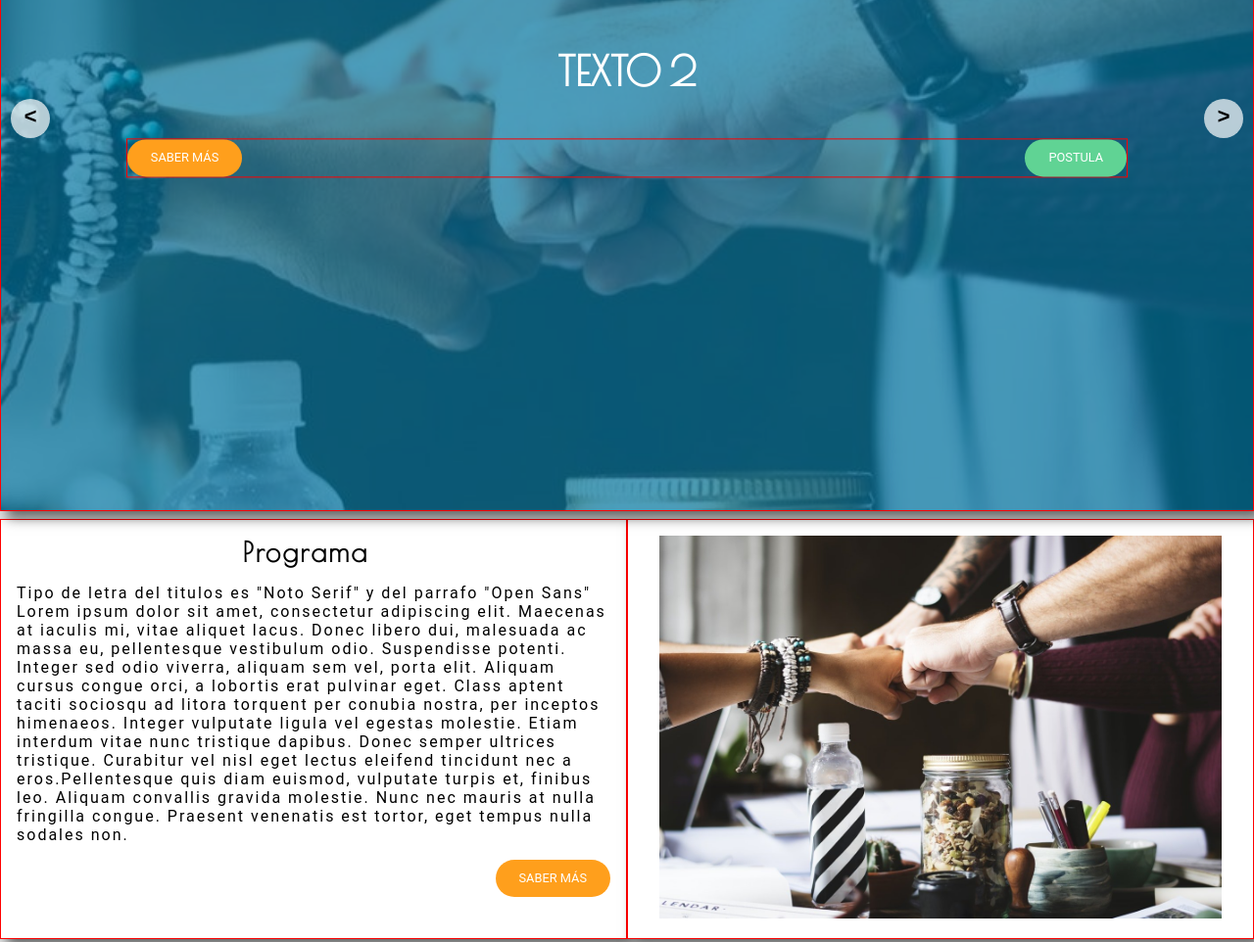
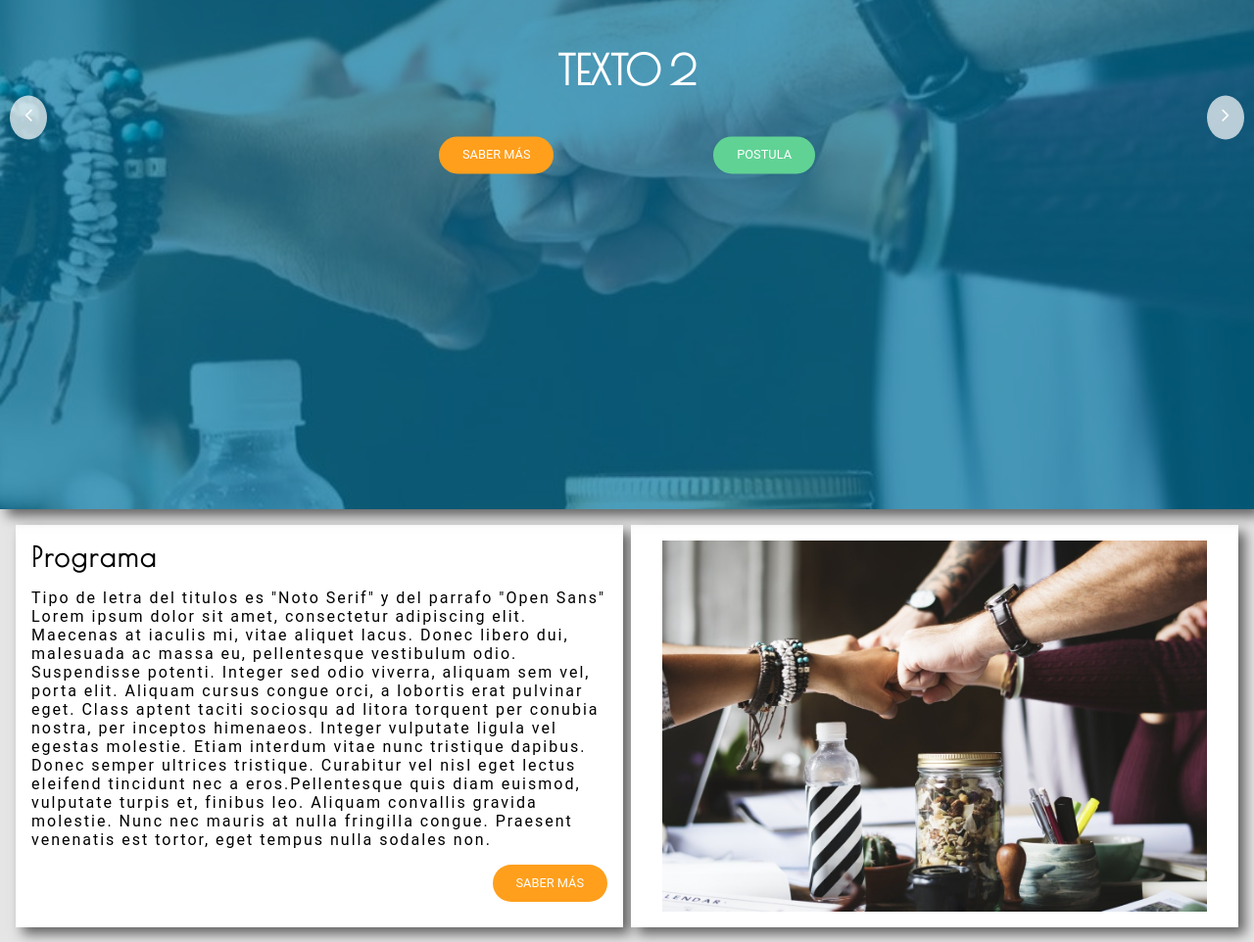
Before and after one commit to EsferaDigital/innova, a plain HTML site: page public/index.html in a window 1280 px wide. Shown: the part 280-1242 px from the top of the page at 98% size. Drawn offline with nearby package versions, Linux system fonts and the light colour scheme.

Commit message:
termine toda la web, sólo falta animaciones y detalles de modales

```diff
--- a/public/index.html
+++ b/public/index.html
@@ -38,20 +38,22 @@
               <div class="botones"><a class="boton1" href="#">Saber más</a><a class="boton2" href="#">Postula</a></div>
             </section>
           </div>
-          <div class="btn-prev" id="btn-prev">&#60;</div>
-          <div class="btn-next" id="btn-next">&#62;</div>
+          <div class="btn-prev icon-angle-left" id="btn-prev"></div>
+          <div class="btn-next icon-angle-right" id="btn-next"></div>
         </div>
         <main class="c-main">
-          <section class="c-programa l-container-item" id="programa">
+          <section class="c-programa" id="programa">
             <article class="c-programa-item">
               <h2 class="c-programa-title">Programa</h2>
               <p class="c-programa-text">Tipo de letra del titulos es "Noto Serif" y del parrafo "Open Sans" Lorem ipsum dolor sit amet, consectetur adipiscing elit. Maecenas at iaculis mi, vitae aliquet lacus. Donec libero dui, malesuada ac massa eu, pellentesque vestibulum odio. Suspendisse potenti. Integer sed odio viverra, aliquam sem vel, porta elit. Aliquam cursus congue orci, a lobortis erat pulvinar eget. Class aptent taciti sociosqu ad litora torquent per conubia nostra, per inceptos himenaeos. Integer vulputate ligula vel egestas molestie. Etiam interdum vitae nunc tristique dapibus. Donec semper ultrices tristique. Curabitur vel nisl eget lectus eleifend tincidunt nec a eros.Pellentesque quis diam euismod, vulputate turpis et, finibus leo. Aliquam convallis gravida molestie. Nunc nec mauris at nulla fringilla congue. Praesent venenatis est tortor, eget tempus nulla sodales non.</p>
               <div class="c-programa-button boton1" id="oculto">Saber más</div>
             </article>
-            <div class="c-programa-item"><img class="c-programa-img" src="img/programa.jpg" alt="programa"/></div>
+            <div class="c-programa-item">
+              <div class="c-programa-img"><img src="img/programa.jpg" alt="programa"/></div>
+            </div>
           </section>
           <section class="capa c-programa" id="oculto">
-            <article class="c-programa-item">
+            <article>
               <h2 class="c-programa-title">Oculto</h2>
               <p class="c-programa-text">Lorem ipsum dolor sit amet, consectetur adipiscing elit. Maecenas at iaculis mi, vitae aliquet lacus. Donec libero dui, malesuada ac massa eu, pellentesque vestibulum odio. Suspendisse potenti. Integer sed odio viverra, aliquam sem vel, porta elit. Aliquam cursus congue orci, a lobortis erat pulvinar eget. Class aptent taciti sociosqu ad litora torquent per conubia nostra, per inceptos himenaeos. Integer vulputate ligula vel egestas molestie. Etiam interdum vitae nunc tristique dapibus. Donec semper ultrices tristique. Curabitur vel nisl eget lectus eleifend tincidunt nec a eros.Pellentesque quis diam euismod, vulputate turpis et, finibus leo. Aliquam convallis gravida molestie. Nunc nec mauris at nulla fringilla congue. Praesent venenatis est tortor, eget tempus nulla sodales non.</p>
             </article>
--- a/src/pug/componentes/oculto.pug
+++ b/src/pug/componentes/oculto.pug
@@ -1,5 +1,5 @@
 section#oculto.capa.c-programa
-	article.c-programa-item
+	article
 		h2.c-programa-title Oculto
 		p.c-programa-text Lorem ipsum dolor sit amet, consectetur adipiscing elit. Maecenas at iaculis mi, vitae aliquet lacus. Donec libero dui, malesuada ac massa eu, pellentesque vestibulum odio. Suspendisse potenti. Integer sed odio viverra, aliquam sem vel, porta elit. Aliquam cursus congue orci, a lobortis erat pulvinar eget. Class aptent taciti sociosqu ad litora torquent per conubia nostra, per inceptos himenaeos. Integer vulputate ligula vel egestas molestie. Etiam interdum vitae nunc tristique dapibus. Donec semper ultrices tristique. Curabitur vel nisl eget lectus eleifend tincidunt nec a eros.Pellentesque quis diam euismod, vulputate turpis et, finibus leo. Aliquam convallis gravida molestie. Nunc nec mauris at nulla fringilla congue. Praesent venenatis est tortor, eget tempus nulla sodales non.
 	.c-programa-item
--- a/src/pug/componentes/programa.pug
+++ b/src/pug/componentes/programa.pug
@@ -1,7 +1,8 @@
-section#programa.c-programa.l-container-item
+section#programa.c-programa
 	article.c-programa-item
 		h2.c-programa-title Programa
 		p.c-programa-text Tipo de letra del titulos es "Noto Serif" y del parrafo "Open Sans" Lorem ipsum dolor sit amet, consectetur adipiscing elit. Maecenas at iaculis mi, vitae aliquet lacus. Donec libero dui, malesuada ac massa eu, pellentesque vestibulum odio. Suspendisse potenti. Integer sed odio viverra, aliquam sem vel, porta elit. Aliquam cursus congue orci, a lobortis erat pulvinar eget. Class aptent taciti sociosqu ad litora torquent per conubia nostra, per inceptos himenaeos. Integer vulputate ligula vel egestas molestie. Etiam interdum vitae nunc tristique dapibus. Donec semper ultrices tristique. Curabitur vel nisl eget lectus eleifend tincidunt nec a eros.Pellentesque quis diam euismod, vulputate turpis et, finibus leo. Aliquam convallis gravida molestie. Nunc nec mauris at nulla fringilla congue. Praesent venenatis est tortor, eget tempus nulla sodales non.
 		#oculto.c-programa-button.boton1 Saber más
 	.c-programa-item
-		img(src="img/programa.jpg", alt="programa").c-programa-img
+		.c-programa-img
+			img(src="img/programa.jpg", alt="programa")
--- a/src/pug/componentes/slider.pug
+++ b/src/pug/componentes/slider.pug
@@ -15,5 +15,5 @@
 			.botones
 				a(href="#").boton1 Saber más
 				a(href="#").boton2 Postula
-	#btn-prev.btn-prev &#60;
-	#btn-next.btn-next &#62;
+	#btn-prev.btn-prev.icon-angle-left
+	#btn-next.btn-next.icon-angle-right
--- a/src/scss/componentes/colaboradores.scss
+++ b/src/scss/componentes/colaboradores.scss
@@ -21,12 +21,13 @@
 		font-family: $secondary-font;
 		box-shadow: $shadow-flat;
 		background-color: color(bg-item);
-		border: 1px solid red;
+		//border: 1px solid green;
 		@include mq($medium){
-			width: 50%;
+			width: 48%;
+			margin-right: $gutter-item;
 		}
 		@include mq($large){
-			width: 25%;
+			width: 22%;
 		}
 	}
 	&-icon{
--- a/src/scss/componentes/desafio.scss
+++ b/src/scss/componentes/desafio.scss
@@ -1,10 +1,25 @@
 .c-desafio{
 	position: relative;
 	width: 100%;
-	//padding: $gutter;
-	height: 87rem;
+	//desde 320px de vw;
+	height: 93rem;
 	margin: $gutter-item auto $gutter 0;
 	background-color: color(bg);
+	@include mq($movil1){
+		height: 87rem;
+	}
+	@include mq($movil2){
+		height: 84rem;
+	}
+	@include mq($small){
+		height: 83rem;
+	}
+	@include mq($medium){
+		height: 50rem;
+	}
+	@include mq($large){
+		height: 31rem;
+	}
 	&-banner{
 		width: 100%;
 		position: relative;
@@ -43,7 +58,13 @@
 	background-color: transparent;
 	justify-content: space-around;
 	padding: $gutter;
-	border: 1px solid red;
+	//border: 1px solid red;
+	@include mq($medium){
+		top: 10%;
+	}
+	@include mq($large){
+		top: 12%;
+	}
 	&-item{
 		@include i-wrap;
 		width: 97%;
@@ -64,8 +85,17 @@
 			padding: $gutter;
 		}
 	}
+	&-item:nth-child(even){
+		margin-right: 0;
+		@include mq($large){
+			margin-right: $gutter-item;
+		}
+	}
 	&-item:last-child{
 		margin-right: 0;
+		@include mq($large){
+			margin-right: 0;
+		}
 	}
 	&-item:hover{
 		box-shadow: $shadow-flat;
@@ -93,7 +123,7 @@
 	bottom: 0;
 	background-color: color(bg-item);
 	box-shadow: $shadow-flat;
-	border: 1px solid red;
+	//border: 1px solid red;
 	&-title{
 		@include i-wrap;
 		width: 100%;
--- a/src/scss/componentes/footer.scss
+++ b/src/scss/componentes/footer.scss
@@ -17,6 +17,9 @@
 			text-align: center;
 			color: white;
 			opacity: .5;
+			@include mq($large){
+				font-size: 1.5rem;
+			}
 			&:hover{
 				opacity: 1;
 			}
--- a/src/scss/componentes/header.scss
+++ b/src/scss/componentes/header.scss
@@ -6,18 +6,29 @@
 	justify-content: space-between;
 	z-index: z-index(capa10);
 	padding: $gutter;
-	border: 1px solid red;
 	transition: all .4s ease;
 	opacity: .8;
 	&-logo{
 		width: 20vw;
 		height: auto;
 		padding: 0 $gutter;
-		border: 1px solid yellow;
+		@include mq($movil1){
+			width: 15vw;
+		}
+		@include mq($medium){
+			width: 10vw;
+		}
+		@include mq($large){
+			width: 7vw;
+		}
+		@include mq($x-large){
+			width: 4vw;
+		}
 	}
 	&-menu{
 		position: relative;
 		font-size: 2rem;
+		top: .5rem;
 		padding: 0 $gutter;
 		z-index: z-index(capa6);
 		color: color(cta);
--- a/src/scss/componentes/oculto.scss
+++ b/src/scss/componentes/oculto.scss
@@ -1,4 +1,5 @@
 .capa{
 	display: none;
+	width: 100%;
 	margin: 0;
 }
--- a/src/scss/componentes/programa.scss
+++ b/src/scss/componentes/programa.scss
@@ -3,7 +3,10 @@
 	height: auto;
 	//padding: $gutter;
 	margin: .5rem auto 0 0;
-	// border: 1px solid red;
+	@include mq($large){
+		padding: $gutter;
+		margin: 0;
+	}
 	&-item{
 		@include i-wrap;
 		width: 100%;
@@ -11,13 +14,21 @@
 		margin: 0;
 		background-color: color(bg-item);
 		box-shadow: $shadow-flat;
-		border: 1px solid red;
+		//border: 1px solid red;
 		@include mq($medium){
 			width: 45%;
 		}
 	}
 	&-item:first-child{
-		//margin-right: $gutter-item;
+		margin-right: 0;
+		@include mq($medium){
+			margin-right: $gutter-item;
+		}
+	}
+	&-item:last-child{
+		display: flex;
+		justify-content: center;
+		align-items: center;
 	}
 	&-title{
 		margin: $gutter;
@@ -26,6 +37,9 @@
 		font-family: $primary-font;
 		font-size: $title;
 		letter-spacing: 2px;
+		@include mq($medium){
+			text-align: left;
+		}
 	}
 	&-text{
 		color: color(text-dark);
@@ -38,8 +52,15 @@
 		float: right;
 	}
 	&-img{
+		display: flex;
+		justify-content: center;
+		align-items: center;
 		width: 100%;
 		height: auto;
 		padding: $gutter;
+		& img{
+			display: block;
+			height: auto;
+		}
 	}
 }
--- a/src/scss/componentes/slider.scss
+++ b/src/scss/componentes/slider.scss
@@ -4,7 +4,6 @@
 	margin: auto;
 	overflow: hidden;
 	box-shadow: $shadow-flat;
-	border: 1px solid red;
 }
 
 .slider{
@@ -33,7 +32,13 @@
 	justify-content: space-between;
 	z-index: 1;
 	transform: translate(0, 100%);
-	border: 1px solid red;
+	//border: 1px solid red;
+	@include mq($medium){
+		width: 40%;
+	}
+	@include mq($large){
+		width: 30%;
+	}
 }
 
 .slider > section{
@@ -65,14 +70,16 @@
 
 .btn-prev, .btn-next{
 	display: none;
-	width: rem(40px);
-	height: rem(40px);
+	//width: rem(40px);
+	//height: rem(40px);
+	padding: $gutter-item;
 	background-color: rgba(255, 255, 255, 0.7);
 	position: absolute;
 	top: 50%;
 	transform: translateY(-50%);
-	line-height: rem(40px);
+	//line-height: rem(40px);
 	font-size: 22px;
+	color: white;
 	font-weight: bold;
 	text-align: center;
 	font-family: monospace;
@@ -80,6 +87,7 @@
 	cursor: pointer;
 	&:hover{
 		background-color: rgba(255, 255, 255, 1);
+		color: color(cta);
 	}
 	@include mq($medium){
 		display: block;
--- a/src/scss/config/breakpoints.scss
+++ b/src/scss/config/breakpoints.scss
@@ -6,6 +6,13 @@
   $medium: 768px;
   $large: 1024px;
   $x-large: 1400px;
+
+  //Minor Breakpoint
+
+  $movil1: 360px;
+  $movil2: 411px;
+
+
 
  @mixin mq($size){
    @media screen and (min-width: $size){
```
Also changed, not shown: public/css/styles.css.
